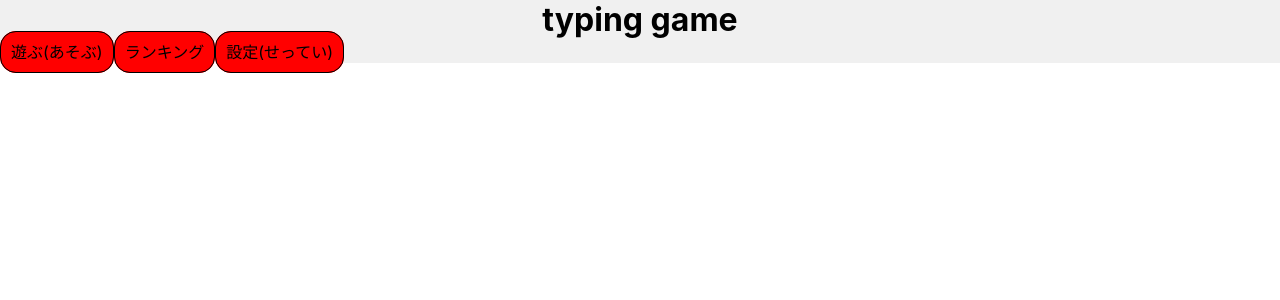
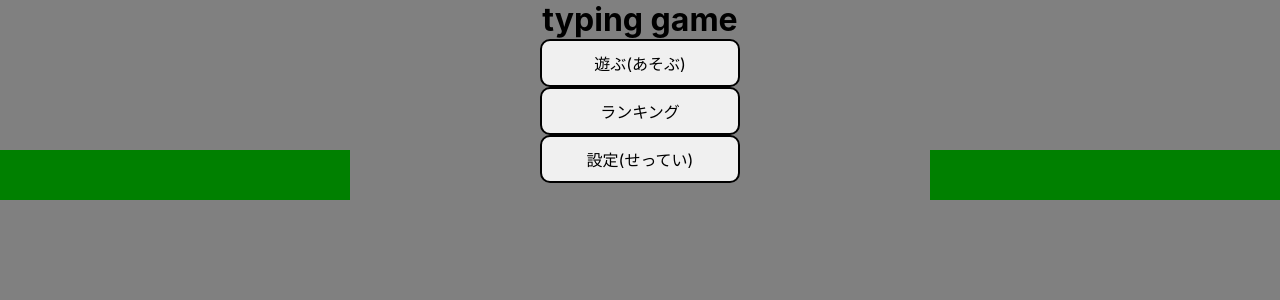
Before and after one commit to uuronn/pokemon-typing-game, a Next.js app: page / in a window 1280 px wide. Shown: the top 300 px of the page. Built offline with nearby package versions, Linux system fonts and the light colour scheme.

Commit message:
key取得

```diff
--- a/src/components/shared/Button/index.tsx
+++ b/src/components/shared/Button/index.tsx
@@ -2,31 +2,20 @@ import { css } from '@emotion/react'
 import Link from 'next/link'
 import { ComponentPropsWithRef, ForwardedRef } from 'react'
 
-// const a = css`
-//   background: green;
-//   &:after {
-//     content: "";
-//     width: 200px;
-//     height: 200px;
-//     display: block;
-//     background: red;
-//   }
-// `;
-
 const button = css`
-width: 200px;
-  padding: 10px;
-  border: solid 1px #000;
-  border-radius: 16px;
+  display: block;
+  width: 200px;
+  border: solid 2px #000;
+  margin: 0 auto;
+  border-radius: 10px;
   text-align: center;
   transition: 0.3s;
-  text-decoration: none;
-  cursor: pointer;
-  background: red;
-
+  background: #f0f0f0;
+  padding: 10px;
+  user-select: none;
 
   &:hover {
-    // background: green;
+    background: green;
   }
 `;
 
@@ -49,7 +38,6 @@ export const Button = ({
         ref={forwardRef}
         {...props}
       >
-
         {children}
       </a>
     </Link>
--- a/src/components/template/Index/index.tsx
+++ b/src/components/template/Index/index.tsx
@@ -2,11 +2,43 @@ import { css } from '@emotion/react'
 import { Button } from '~/src/components/shared/Button'
 
 const main = css`
-  background: #f0f0f0;
-`
+  background: gray;
+  width: 100vw;
+  height: 100vh;
+  overflow: hidden;
+  position: relative;
+`;
 
 const title = css`
   text-align: center;
+`;
+
+const monsterReft = css`
+  width: 500px;
+  height: 50px;
+  background: green;
+  position: absolute;
+  left: -150px;
+  top: 150px;
+  transition: 0.3s;
+
+  &:hover {
+    transform:rotate(-45deg);
+  }
+`
+
+const monsterRight = css`
+  width: 500px;
+  height: 50px;
+  background: green;
+  top: 150px;
+  position: absolute;
+  right: -150px;
+  transition: 0.3s;
+
+  &:hover {
+    transform:rotate(45deg);
+  }
 `
 
 export const IndexTemplate = (): JSX.Element => {
@@ -14,11 +46,13 @@ export const IndexTemplate = (): JSX.Element => {
     <>
       <main css={main}>
         <h1 css={title}>typing game</h1>
+        <div css={monsterReft}></div>
         <div>
           <Button path="/play">遊ぶ(あそぶ)</Button>
           <Button path="/ranking">ランキング</Button>
           <Button path="/setting">設定(せってい)</Button>
         </div>
+        <div css={monsterRight}></div>
       </main>
     </>
   )
```
Also changed, not shown: src/components/template/Play/index.tsx (+10 -1 lines).
